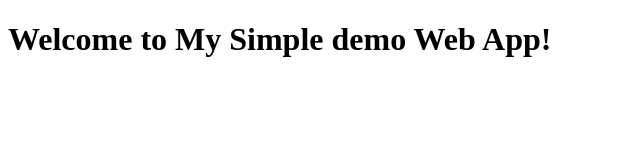
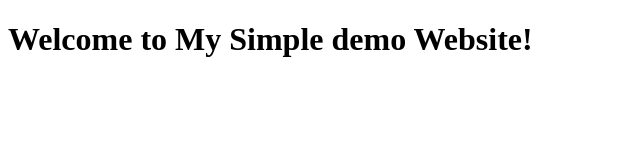
Before and after one commit to naamiahmed/CI-CD-Pipeline-with-Git-and-Jenkins, a plain HTML site: page index.html in a window 1280 px wide. Shown: the full height of the page, 0-640 px from the left. Drawn offline with Linux system fonts and the light colour scheme.

Commit message:
Update welcome message in index.html

```diff
--- a/index.html
+++ b/index.html
@@ -6,6 +6,6 @@
     <title>My Simple Web App</title>
 </head>
 <body>
-    <h1>Welcome to My Simple demo Web App!</h1>
+    <h1>Welcome to My Simple demo Website!</h1>
 </body>
 </html>
```
